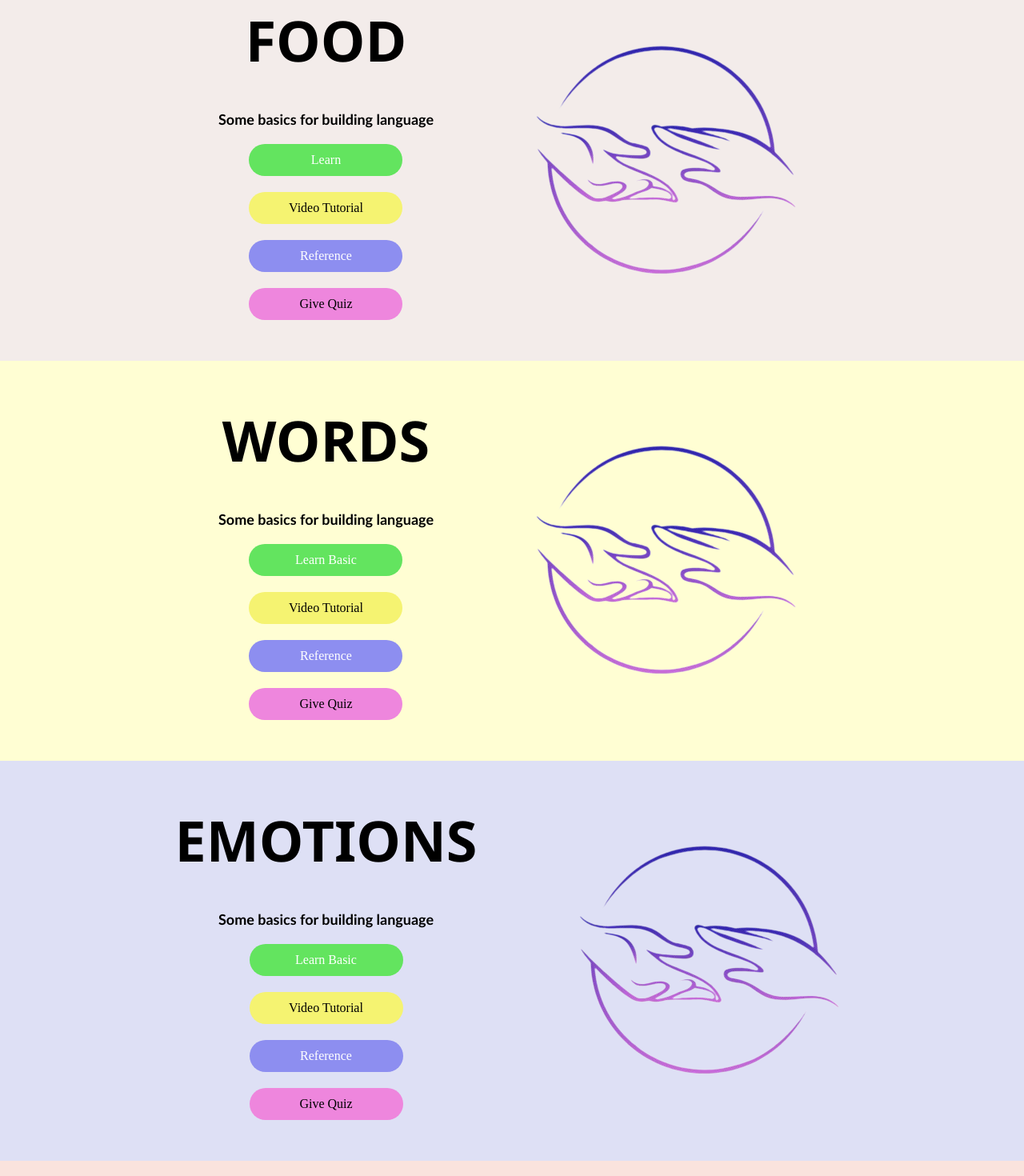
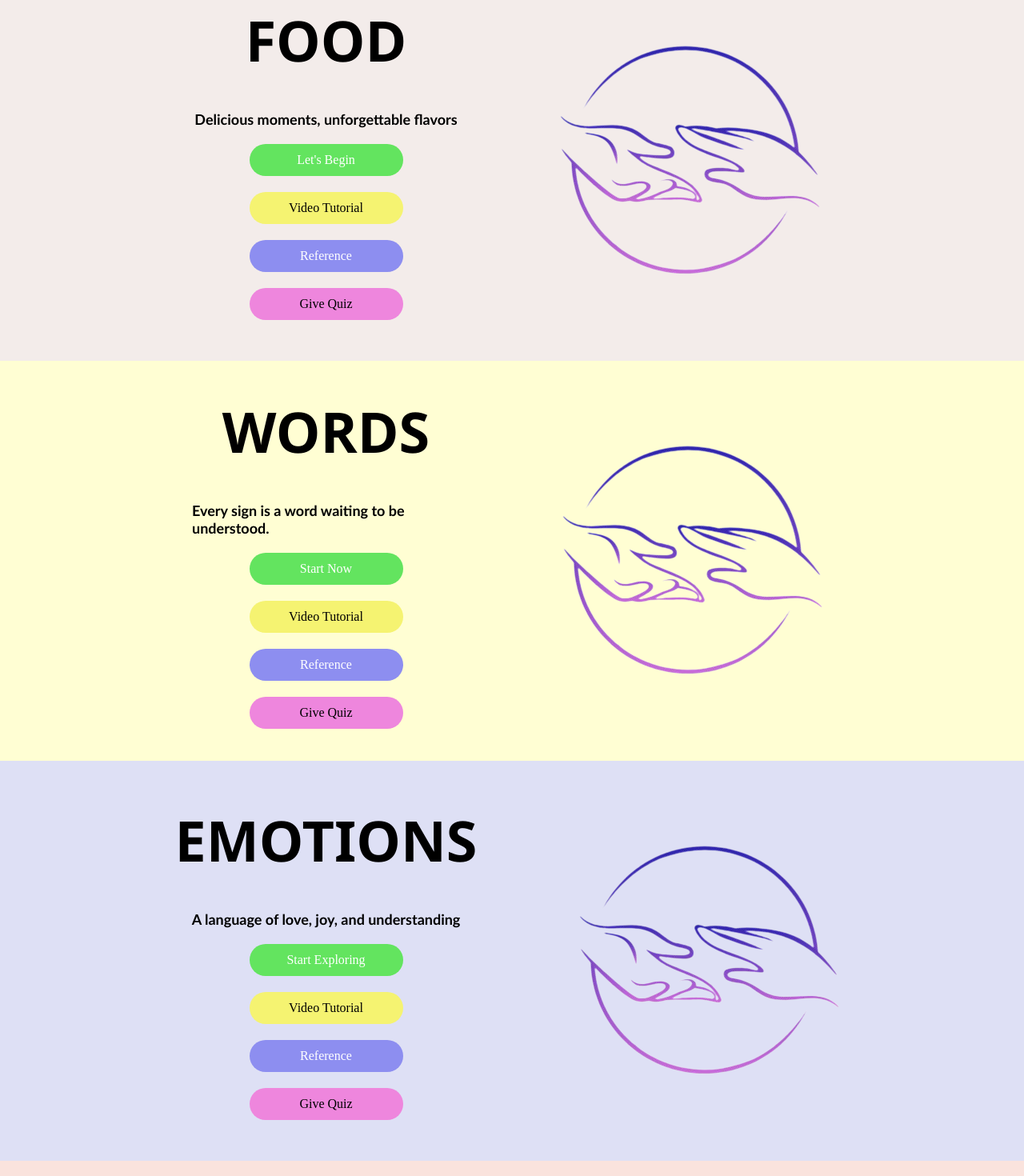
Before and after one commit to VandanKambodi/GestureGalaxy, a React (Vite) app in the folder learning-app/: page / in a window 1280 px wide. Shown: the part 1200-2670 px from the top of the page at 80% size. Built offline with nearby package versions, Linux system fonts and the light colour scheme.

Commit message:
updated home p

```diff
--- a/learning-app/src/components/Home.jsx
+++ b/learning-app/src/components/Home.jsx
@@ -12,7 +12,7 @@ const Home = () => {
           <div className="part">
             <div className="left">
               <h1 className="head">BASIC</h1>
-              <p className="para">Some basics for building language</p>
+              <p className="para">Some basics for building sign language</p>
               <Link className="b1" to="/basic">Learn Basic</Link>
               <Link className="b2" to="/basic">Video Tutorial</Link>
               <Link className="b3" to="/basic">Reference</Link>
@@ -27,8 +27,8 @@ const Home = () => {
           <div className="part">
             <div className="left">
               <h1 className="head">FOOD</h1>
-              <p className="para">Some basics for building language</p>
-              <Link className="f1" to="/food">Learn </Link>
+              <p className="para">Delicious moments, unforgettable flavors</p>
+              <Link className="f1" to="/food">Let's Begin</Link>
               <Link className="f2" to="/food">Video Tutorial</Link>
               <Link className="f3" to="/food">Reference</Link>
               <Link className="f4" to="/certificate">Give Quiz</Link>
@@ -42,8 +42,8 @@ const Home = () => {
           <div className="part">
             <div className="left">
               <h1 className="head">WORDS</h1>
-              <p className="para">Some basics for building language</p>
-              <Link className="w1" to="/words">Learn Basic</Link>
+              <p className="para">Every sign is a word waiting to be understood.</p>
+              <Link className="w1" to="/words">Start Now</Link>
               <Link className="w2" to="/words">Video Tutorial</Link>
               <Link className="w3" to="/words">Reference</Link>
               <Link className="w4" to="/certificate">Give Quiz</Link>
@@ -57,8 +57,8 @@ const Home = () => {
           <div className="part">
             <div className="left">
               <h1 className="head">EMOTIONS</h1>
-              <p className="para">Some basics for building language</p>
-              <Link className="e1" to="/emotions">Learn Basic</Link>
+              <p className="para">A language of love, joy, and understanding</p>
+              <Link className="e1" to="/emotions">Start Exploring</Link>
               <Link className="e2" to="/emotions">Video Tutorial</Link>
               <Link className="e3" to="/emotions">Reference</Link>
               <Link className="e4" to="/certificate">Give Quiz</Link>
@@ -72,8 +72,8 @@ const Home = () => {
           <div className="part">
             <div className="left">
               <h1 className="head">HAND</h1>
-              <p className="para">Some basics for building language</p>
-              <Link className="h1" to="/hand">Learn Basic</Link>
+              <p className="para">The art of communication is in your hands</p>
+              <Link className="h1" to="/hand">Start learning</Link>
               <Link className="h2" to="/hand">Video Tutorial</Link>
               <Link className="h3" to="/hand">Reference</Link>
               <Link className="h4" to="/certificate">Give Quiz</Link>
@@ -87,8 +87,8 @@ const Home = () => {
           <div className="part">
             <div className="left">
               <h1 className="head">FACE</h1>
-              <p className="para">Some basics for building language</p>
-              <Link className="fa1" to="/face">Learn Basic</Link>
+              <p className="para">When words are silent, the face speaks</p>
+              <Link className="fa1" to="/face">Get Started</Link>
               <Link className="fa2" to="/face">Video Tutorial</Link>
               <Link className="fa3" to="/face">Reference</Link>
               <Link className="fa4" to="/certificate">Give Quiz</Link>
@@ -102,8 +102,8 @@ const Home = () => {
           <div className="part">
             <div className="left">
               <h1 className="head">BODY</h1>
-              <p className="para">Some basics for building language</p>
-              <Link className="bo1" to="/body">Learn Basic</Link>
+              <p className="para">Your body is a storyteller in motion</p>
+              <Link className="bo1" to="/body">Explore</Link>
               <Link className="bo2" to="/body">Video Tutorial</Link>
               <Link className="bo3" to="/body">Reference</Link>
               <Link className="bo4" to="/certificate">Give Quiz</Link>
```
